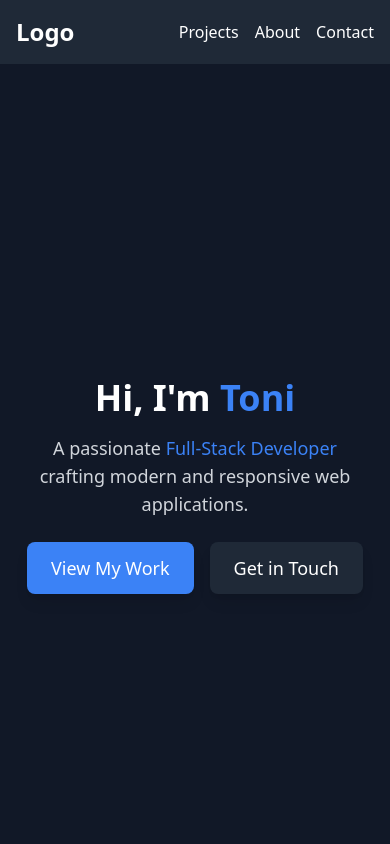
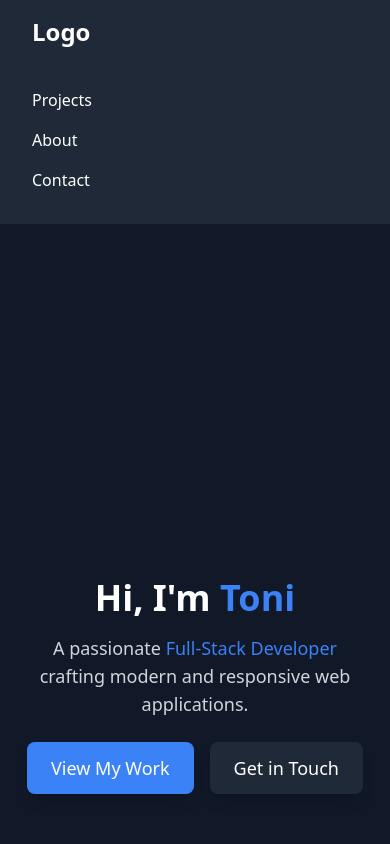
Before and after one commit to woues1/SIDE-PROJECT, a React (Vite) app in the folder Frontend/: page / in a window 390 px wide. Shown: the top 844 px of the page. Built offline with nearby package versions, Linux system fonts and the light colour scheme; no server answers.

Commit message:
Refactor header and hero styling to be responsive

```diff
--- a/Frontend/src/components/Header.tsx
+++ b/Frontend/src/components/Header.tsx
@@ -8,28 +8,39 @@ function Header() {
         logout()
     }
     return (
-        <header className="bg-gray-800 text-white p-4">
-            <div className="container mx-auto flex justify-between items-center">
+        <header className="bg-gray-800 text-white p-4 shadow-lg">
+            <div className="container flex md:justify-between md:items-center ml-4 lg:mx-auto">
 
                 <a href="/" className="text-2xl font-bold hover:text-gray-300">
                     Logo
                 </a>
 
-                <nav className="flex space-x-4 items-center">
-                    <a href="#projects" className="hover:text-gray-300">
-                        Projects
-                    </a>
-                    <a href="/#about" className="hover:text-gray-300">
-                        About
-                    </a>
-                    <a href="/#contact" className="hover:text-gray-300">
-                        Contact
-                    </a>
-                    {user && (
-                        <><a href="/dashboard">
-                            dashboard
-                        </a><button className="bg-black p-2 rounded-lg" onClick={handleClick}>Log out</button></>
-                    )}
+                <nav className="md:flex space-x-4 md:items-center mt-10 md:mt-0">
+
+                    <ul className="md:flex md:items-center md:z-auto md:static absolute w-full md:w-auto left-0 bg-gray-800
+                                   md:py-0 py-4 pl-4 md:py-0 ">
+                        <li className="mx-4 my-4 md:my-0">
+                            <a href="#projects" className="hover:text-gray-300">Projects</a>
+                        </li>
+                        <li className="mx-4 my-4 md:my-0">
+                            <a href="/#about" className="hover:text-gray-300">About</a>
+                        </li>
+                        <li className="mx-4 my-4 md:my-0">
+                            <a href="/#contact" className="hover:text-gray-300">Contact</a>
+                        </li>
+
+                        {user && (
+                            <>
+                                <li className="mx-4 my-4 md:my-0">
+                                    <a href="/dashboard">dashboard</a>
+                                </li>
+                                <li className="mx-4 my-4 md:my-0">
+                                    <button className="bg-black p-2 rounded-lg" onClick={handleClick}>Log out</button>
+                                </li>
+                            </>
+                        )}
+
+                    </ul>
                 </nav>
             </div>
         </header>
--- a/Frontend/src/components/Hero.tsx
+++ b/Frontend/src/components/Hero.tsx
@@ -1,7 +1,7 @@
 
 function Hero() {
   return (
-    <div className="bg-gray-900 text-white min-h-screen flex flex-col justify-center items-center px-6">
+    <div className="bg-gray-900 text-white min-h-screen flex flex-col justify-center items-center px-6 mt-32 pt-32 md:pt-0 md:mt-0">
       <h1 className="text-4xl md:text-6xl font-bold mb-4">
         Hi, I'm <span className="text-blue-500">Toni</span>
       </h1>
```
